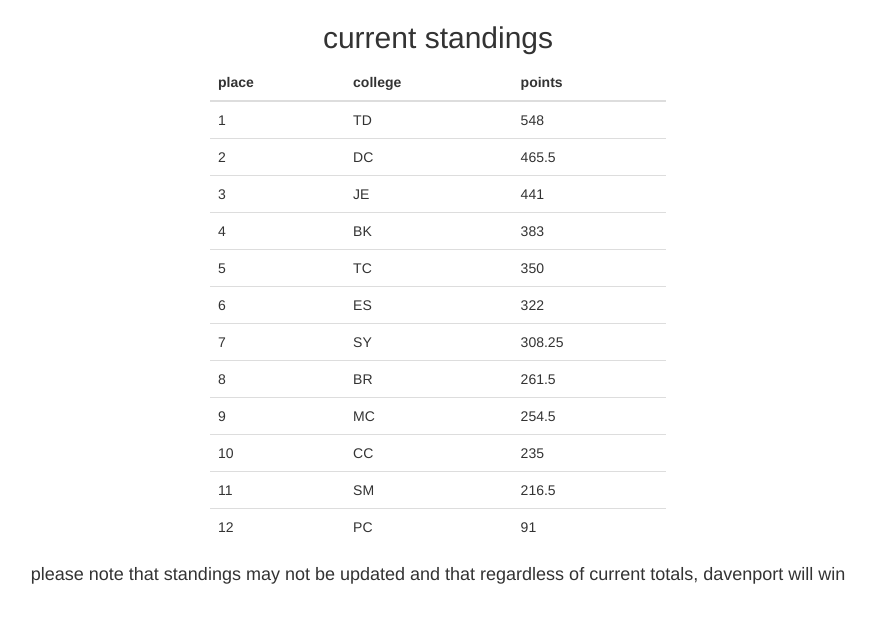
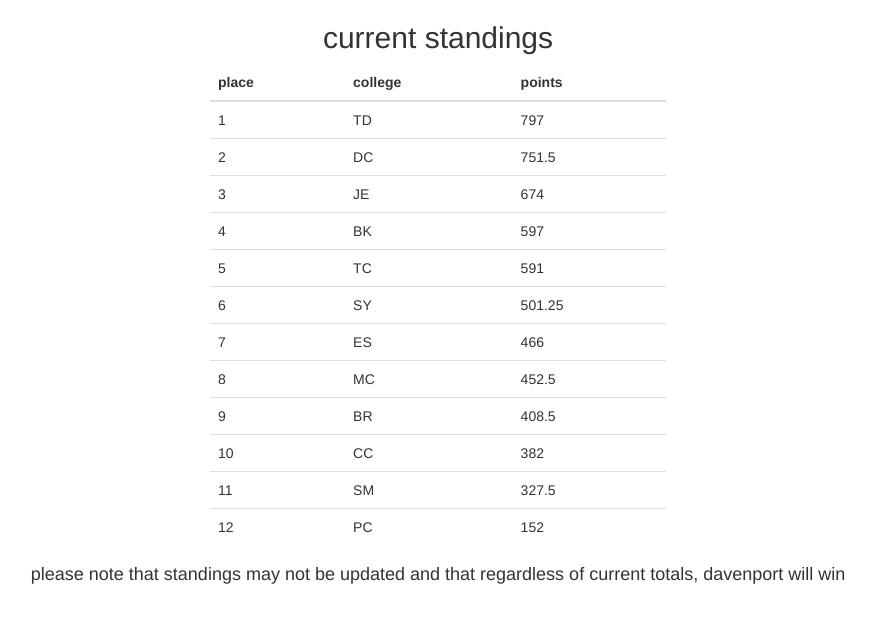
Before and after one commit to ericho99/dportims, a Flask app: template app/templates/standings.html in a window 1280 px wide. Shown: the part 169-800 px from the top of the page, without its empty margins (202-1078 px from the left). Run offline with Flask 2, Linux system fonts and the light colour scheme; the template is opened without the code that fills it, so the values that code supplies are empty; some libraries are stand-ins or nearby versions.

Commit message:
updated standings for spring

```diff
--- a/app/templates/standings.html
+++ b/app/templates/standings.html
@@ -14,62 +14,62 @@
       <tr>
         <td>1</td>
         <td>TD</td>
-        <td>548</td>
+        <td>797</td>
       </tr>
       <tr>
         <td>2</td>
         <td>DC</td>
-        <td>465.5</td>
+        <td>751.5</td>
       </tr>
       <tr>
         <td>3</td>
         <td>JE</td>
-        <td>441</td>
+        <td>674</td>
       </tr>
       <tr>
         <td>4</td>
         <td>BK</td>
-        <td>383</td>
+        <td>597</td>
       </tr>
       <tr>
         <td>5</td>
         <td>TC</td>
-        <td>350</td>
+        <td>591</td>
       </tr>
       <tr>
         <td>6</td>
-        <td>ES</td>
-        <td>322</td>
+        <td>SY</td>
+        <td>501.25</td>
       </tr>
       <tr>
         <td>7</td>
-        <td>SY</td>
-        <td>308.25</td>
+        <td>ES</td>
+        <td>466</td>
       </tr>
       <tr>
         <td>8</td>
-        <td>BR</td>
-        <td>261.5</td>
+        <td>MC</td>
+        <td>452.5</td>
       </tr>
       <tr>
         <td>9</td>
-        <td>MC</td>
-        <td>254.5</td>
+        <td>BR</td>
+        <td>408.5</td>
       </tr>
       <tr>
         <td>10</td>
         <td>CC</td>
-        <td>235</td>
+        <td>382</td>
       </tr>
       <tr>
         <td>11</td>
         <td>SM</td>
-        <td>216.5</td>
+        <td>327.5</td>
       </tr>
       <tr>
         <td>12</td>
         <td>PC</td>
-        <td>91</td>
+        <td>152</td>
       </tr>
     </tbody>
   </table>
```
